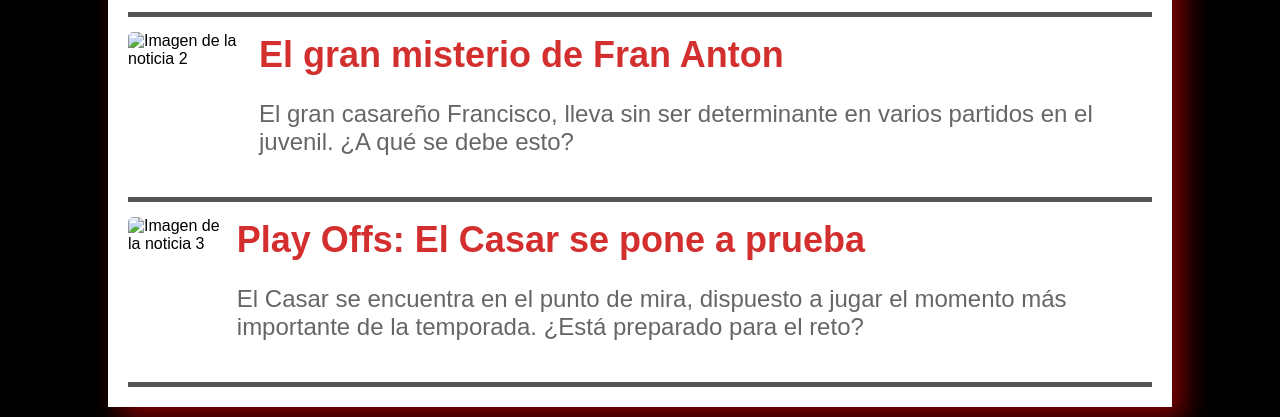
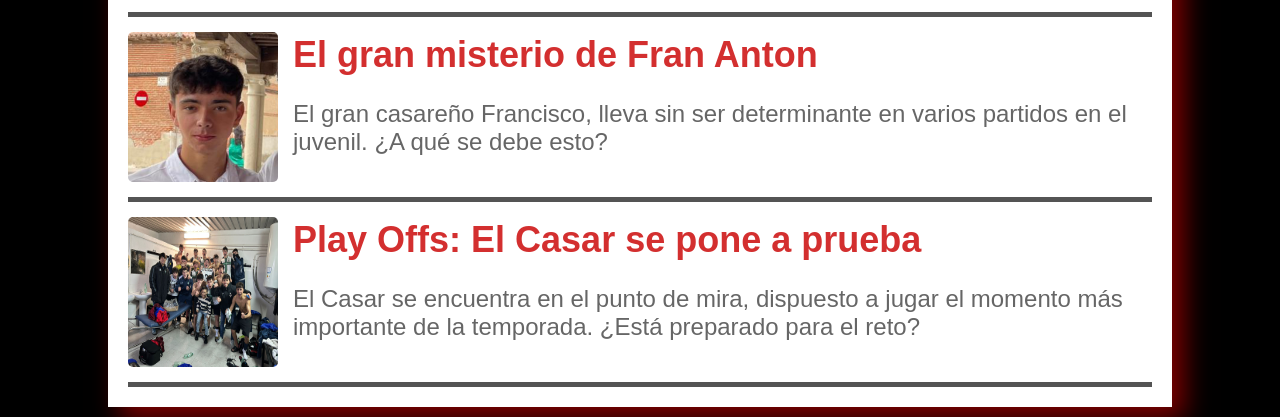
Before and after one commit to enriquegm2008/kike, a plain HTML site: page index.html in a window 1280 px wide. Shown: the part 353-770 px from the top of the page. Drawn offline with Linux system fonts and the light colour scheme.

Commit message:
index.html

```diff
--- a/index.html
+++ b/index.html
@@ -119,21 +119,21 @@
     </header>
     <div class="container">
         <div class="noticia">
-            <img src="img/GuiroF.jpg" alt="Imagen de la noticia 1">
+            <img src="GuiroF.jpg" alt="Imagen de la noticia 1">
             <div>
                 <h2><a href="noticia1.html">El lateral de moda de CD El Casar</a></h2>
                 <p>Por sus balones y no hablando en terminos futbolisticos, Roig se convierte en la nueva estrella del pueblo Alcarreño.</p>
             </div>
         </div>
         <div class="noticia">
-            <img src="img/Fran2.jpg" alt="Imagen de la noticia 2">
+            <img src="Fran2.jpg" alt="Imagen de la noticia 2">
             <div>
                 <h2><a href="noticia2.html">El gran misterio de Fran Anton</a></h2>
                 <p>El gran casareño Francisco, lleva sin ser determinante en varios partidos en el juvenil. ¿A qué se debe esto?</p>
             </div>
         </div>
         <div class="noticia">
-            <img src="img/Casar.jpg" alt="Imagen de la noticia 3">
+            <img src="Casar.jpg" alt="Imagen de la noticia 3">
             <div>
                 <h2><a href="noticia3.html">Play Offs: El Casar se pone a prueba</a></h2>
                 <p>El Casar se encuentra en el punto de mira, dispuesto a jugar el momento más importante de la temporada. ¿Está preparado para el reto?</p>
```
